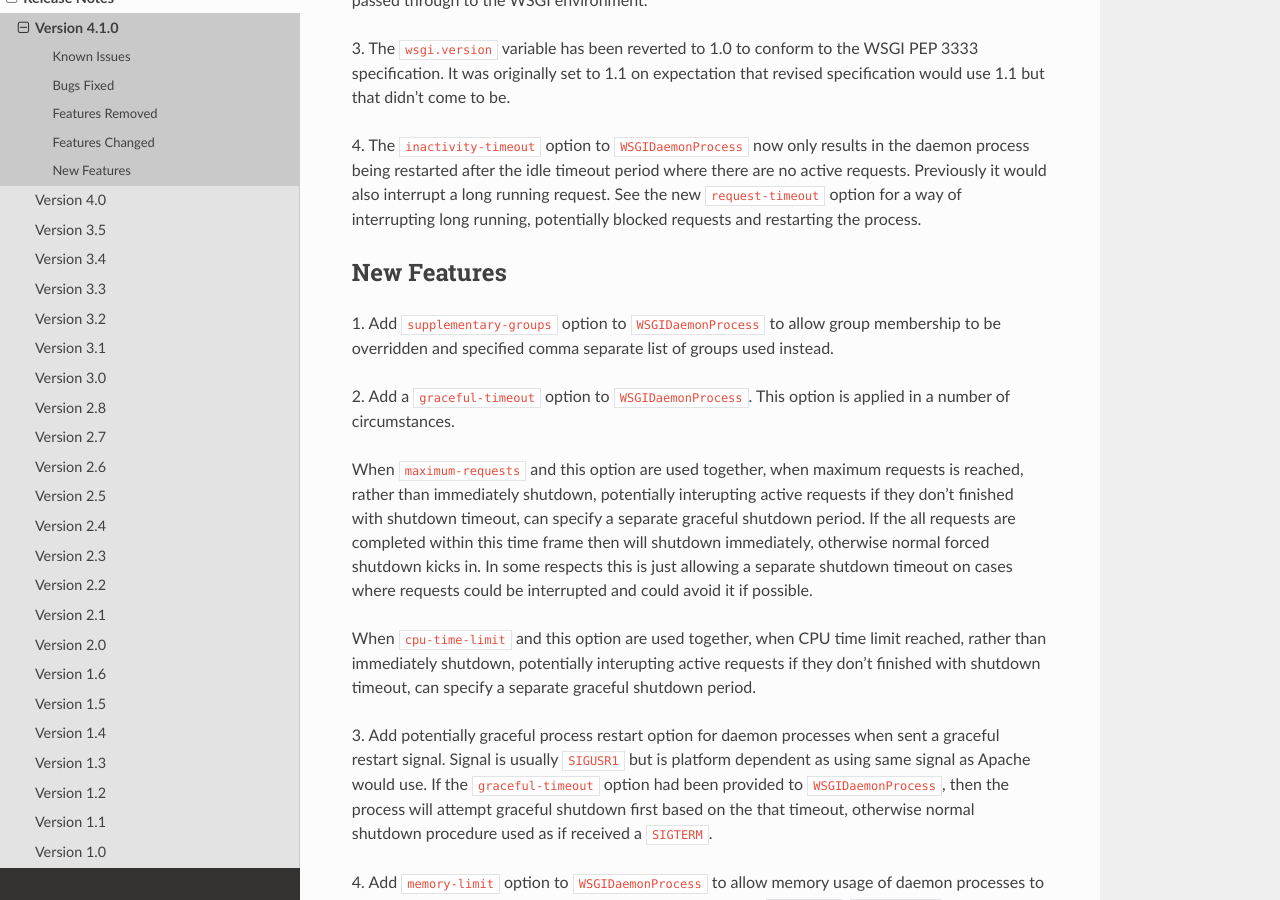
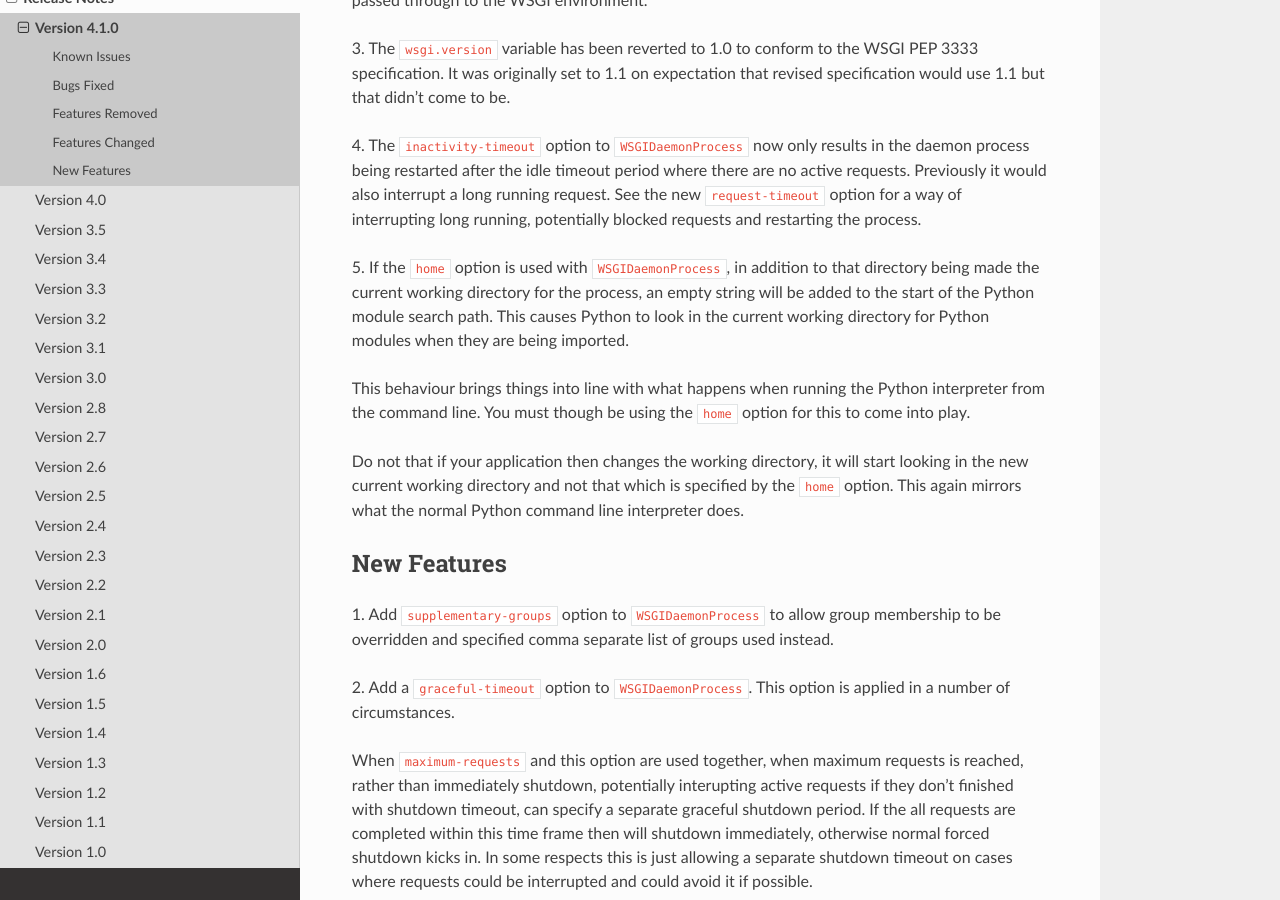
Before and after one commit to GrahamDumpleton/mod_wsgi, a Sphinx documentation site: the page built from docs/release-notes/version-4.1.0.rst, in a window 1280 px wide and 900 px high, scrolled down 2424 px. Built offline with Sphinx 7.4.7 and the Read the Docs theme 2.0.0, drawn with Linux system fonts in a browser that asks for light colours; some of the changed text lies outside the part shown.

Commit message:
Fix typo in release notes and add documentation about home option changing module search path mechanism.

```diff
--- a/docs/release-notes/version-4.1.0.rst
+++ b/docs/release-notes/version-4.1.0.rst
@@ -121,6 +121,21 @@ where there are no active requests. Previously it would also interrupt a
 long running request. See the new ``request-timeout`` option for a way of
 interrupting long running, potentially blocked requests and restarting
 the process.
+
+5. If the ``home`` option is used with ``WSGIDaemonProcess``, in addition
+to that directory being made the current working directory for the process,
+an empty string will be added to the start of the Python module search
+path. This causes Python to look in the current working directory for
+Python modules when they are being imported.
+
+This behaviour brings things into line with what happens when running the
+Python interpreter from the command line. You must though be using the
+``home`` option for this to come into play.
+
+Do not that if your application then changes the working directory, it
+will start looking in the new current working directory and not that which
+is specified by the ``home`` option. This again mirrors what the normal
+Python command line interpreter does.
 
 New Features
 ------------
```
Also changed, not shown: other parts of docs/release-notes/version-4.1.0.rst (+1 -1 lines).
